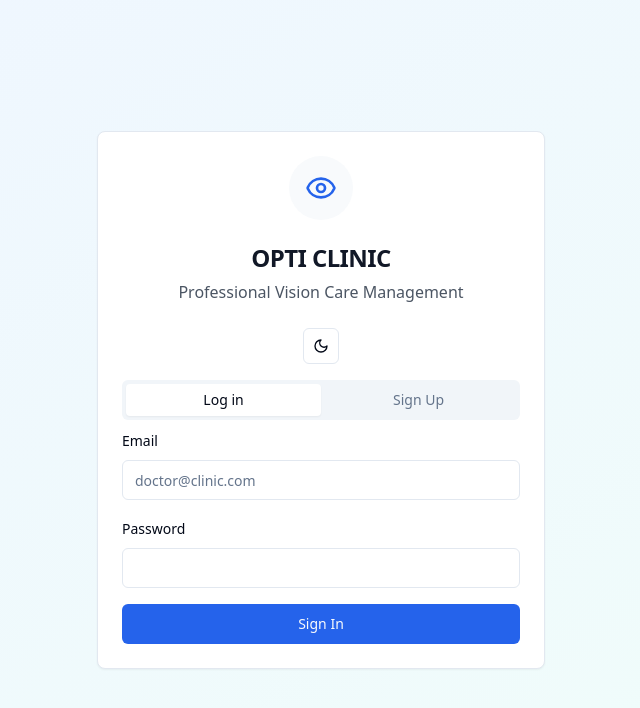
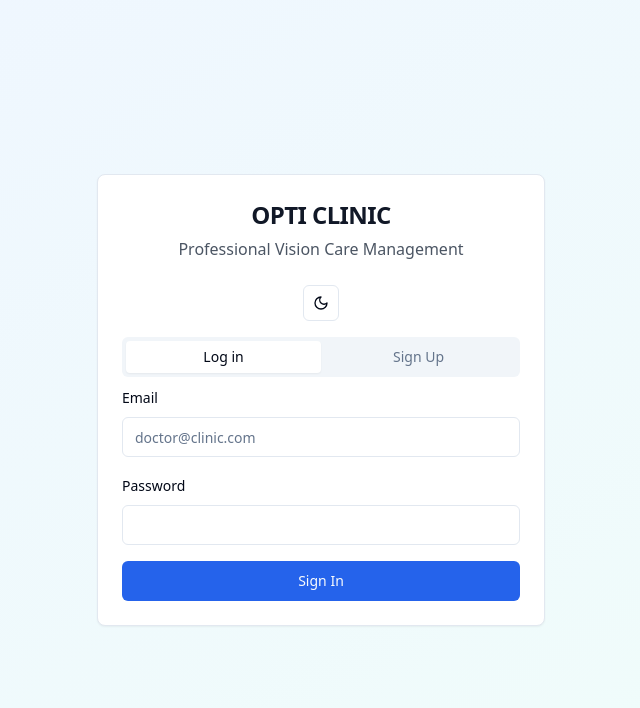
Before and after one commit to opticsiq/vision-connect-clinic, a React (Vite) app: page / in a window 1280 px wide. Shown: the top 708 px of the page, without its empty margins (319-959 px from the left). Built offline with nearby package versions, Linux system fonts and the light colour scheme.

Commit message:
Visual edit in Lovable
Edited UI in Lovable

```diff
--- a/src/pages/Index.tsx
+++ b/src/pages/Index.tsx
@@ -127,9 +127,7 @@ const Index = () => {
     return <div className="min-h-screen bg-gradient-to-br from-blue-50 to-teal-50 dark:from-gray-900 dark:to-gray-800 flex items-center justify-center p-4">
         <Card className="w-full max-w-md">
           <CardHeader className="text-center">
-            <div className="mx-auto mb-4 w-16 h-16 rounded-full flex items-center justify-center bg-slate-50">
-              <Eye className="w-8 h-8 text-blue-600 dark:text-blue-400" />
-            </div>
+
             <CardTitle className="text-2xl font-bold text-gray-900 dark:text-gray-100">OPTI CLINIC</CardTitle>
             <p className="text-gray-600 dark:text-gray-400">Professional Vision Care Management</p>
           </CardHeader>
```
